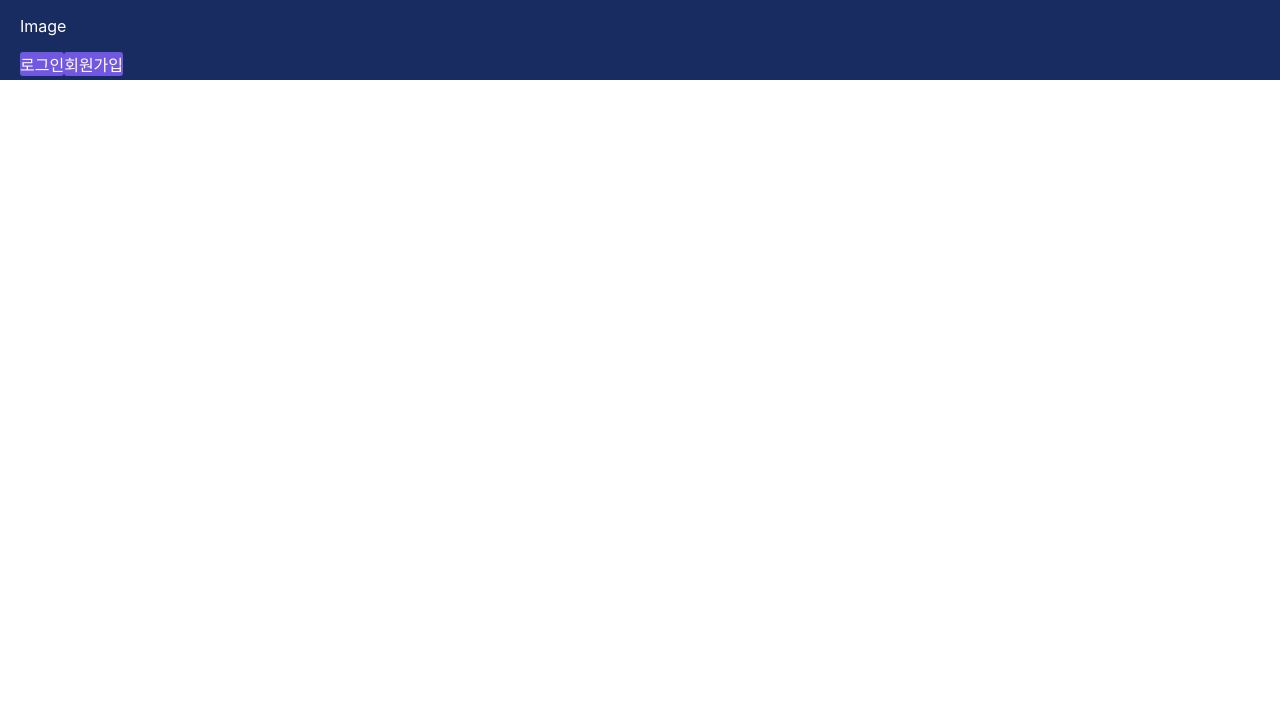
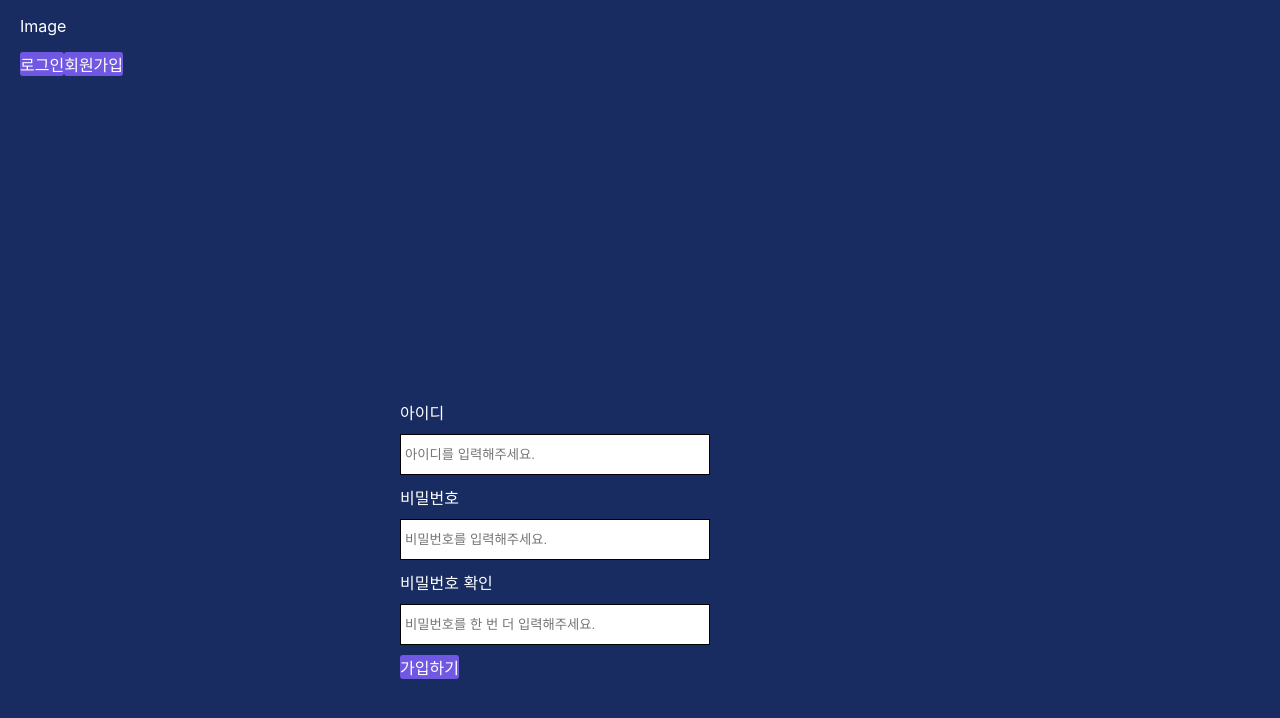
Before and after one commit to LWC-DevStudy/ProjectImage-Client, a React (Create React App) app in the folder image-community/: page /signup in a window 1280 px wide. Shown: the top 718 px of the page. Built offline with nearby package versions, Linux system fonts and the light colour scheme.

Commit message:
💄Input, Permit, Login, Signup 중간 작업

```diff
--- a/image-community/src/App.js
+++ b/image-community/src/App.js
@@ -21,9 +21,9 @@ function App() {
       <Header />
 
       <Route path="/" exact component={Home} />
-      <Route path="signup" exact component={Signup} />
-      <Route path="login" exact component={Login} />
-      <Route path="write" exact component={Write} />
+      <Route path="/signup" exact component={Signup} />
+      <Route path="/login" exact component={Login} />
+      <Route path="/write" exact component={Write} />
     </ThemeProvider>
   );
 }
--- a/image-community/src/elements/Input.js
+++ b/image-community/src/elements/Input.js
@@ -14,32 +14,30 @@ const Input = (props) => {
   if (multiline) {
     return (
       <>
-        {/* <Grid> */}
-          {/* {label && <Text margin="0px">{label}</Text>} */}
-          <>{label}</>
+        <Grid>
+          {label && <Text margin="0px">{label}</Text>}
           <ElTextarea
             value={value}
             rows={10}
             placeholder={placeholder}
             onChange={_onChange}
             ></ElTextarea>
-        {/* </Grid> */}
+        </Grid>
       </>
     );
   }
 
   return (
     <>
-      {/* <Grid> */}
-        {/* {label && <Text margin="0px">{label}</Text>} */}
-        <>{label}</>
+      <Grid>
+        {label && <Text margin="0px">{label}</Text>}
         <ElInput
           width={width}
           margin={margin}
           type={type}
           placeholder={placeholder}
           onChange={_onChange}/>
-      {/* </Grid> */}
+      </Grid>
     </>
   )
 };
--- a/image-community/src/pages/Login.js
+++ b/image-community/src/pages/Login.js
@@ -1,14 +1,16 @@
 import React from 'react';
 import styled from 'styled-components';
 import Input from '../elements/Input';
+import Button from '../elements/Button';
 
 const Login = (props) => {
   return (
   <>
   <LoginPage>
     <LoginBox>
-    <Input width="200px" margin="10px" label="아이디" placeholder="아이디를 입력해주세요."/>
-    <Input width="200px" margin="10px" label="비밀번호" placeholder="비밀번호를 입력해주세요."/>
+    <Input width="300px" margin="10px 0" label="아이디" placeholder="아이디를 입력해주세요."/>
+    <Input width="300px" margin="10px 0" label="비밀번호" placeholder="비밀번호를 입력해주세요."/>
+    <Button style={{height:'50px'}} margin="10px 100px" width="100px">로그인</Button>
     </LoginBox>
   </LoginPage>
   </>
--- a/image-community/src/pages/Signup.js
+++ b/image-community/src/pages/Signup.js
@@ -1,7 +1,34 @@
 import React from 'react';
+import styled from 'styled-components';
+import Input from '../elements/Input';
+import Button from '../elements/Button';
+import Grid from '../elements/Button';
 
 const Signup = (props) => {
-  return <></>;
+  return (
+  <>
+  <SignupPage>
+    <SignupBox>
+    <Input width="300px" margin="10px 0" label="아이디" placeholder="아이디를 입력해주세요."/>
+    <Input width="300px" margin="10px 0" label="비밀번호" placeholder="비밀번호를 입력해주세요."/>
+    <Input width="300px" margin="10px 0" label="비밀번호 확인" placeholder="비밀번호를 한 번 더 입력해주세요."/>
+    <Button>가입하기</Button>
+    </SignupBox>
+  </SignupPage>
+  </>
+  )
 };
 
+const SignupBox = styled.div`
+  width: 500px;
+  margin: auto;
+  padding: 400px;
+`;
+
+const SignupPage = styled.div`
+  overflow: hidden;
+  height: 100vh;
+  background-color: rgb(24,44,97);
+`;
+
 export default Signup;
```
Also changed, not shown: image-community/src/components/Permit.js (+7 -3 lines).
